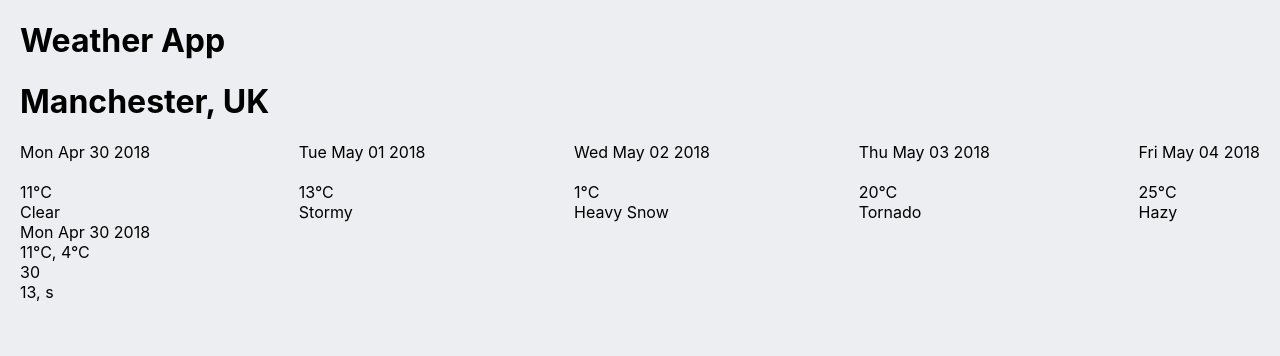
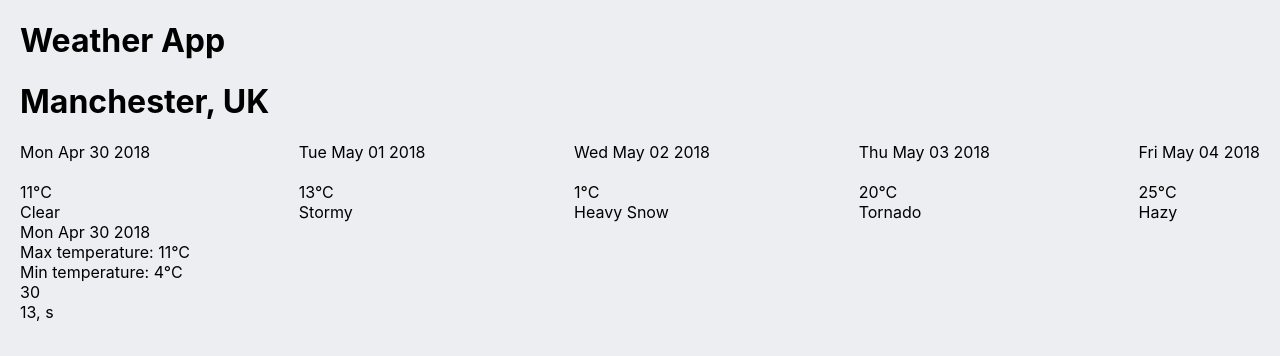
Before and after one commit to husseab/weather-app, a React (Create React App) app: page / in a window 1280 px wide. Shown: the top 356 px of the page. Built offline with nearby package versions, Linux system fonts and the light colour scheme; some icons are missing.

Commit message:
forecastDetails

```diff
--- a/src/components/ForecastDetails.js
+++ b/src/components/ForecastDetails.js
@@ -8,9 +8,12 @@ function ForecastDetails({ forecast }) {
   return (
     <div className="forecast-details">
       <div className="forecast-details_Date">{formattedDate}</div>
-      <div className="forecast-details__temperature">
-        {temperature.max}
-        &deg;C, {temperature.min}
+      <div className="forecast-details__temperature_Max">
+        Max temperature: {temperature.max}
+        &deg;C
+      </div>
+      <div className="forecast-details__temperature_Min">
+        Min temperature: {temperature.min}
         &deg;C
       </div>
       <div className="forecast-details_humidity">{humidity}</div>
```
